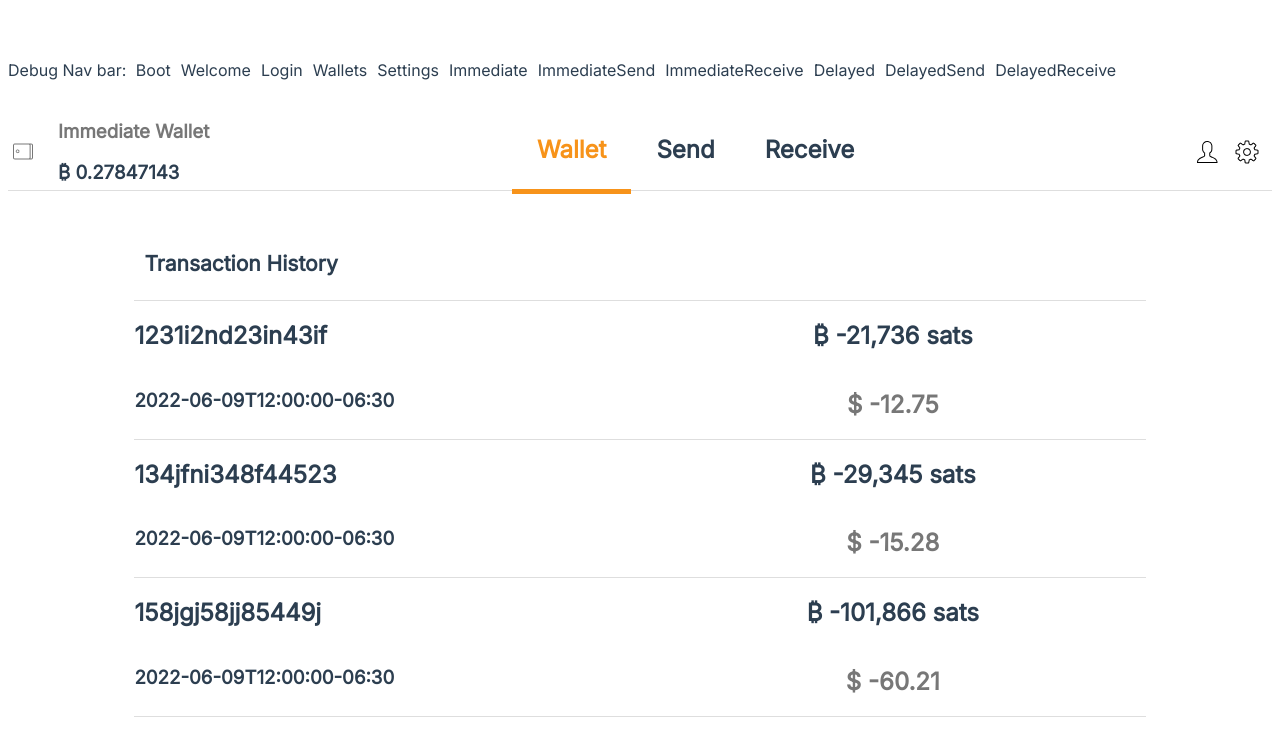
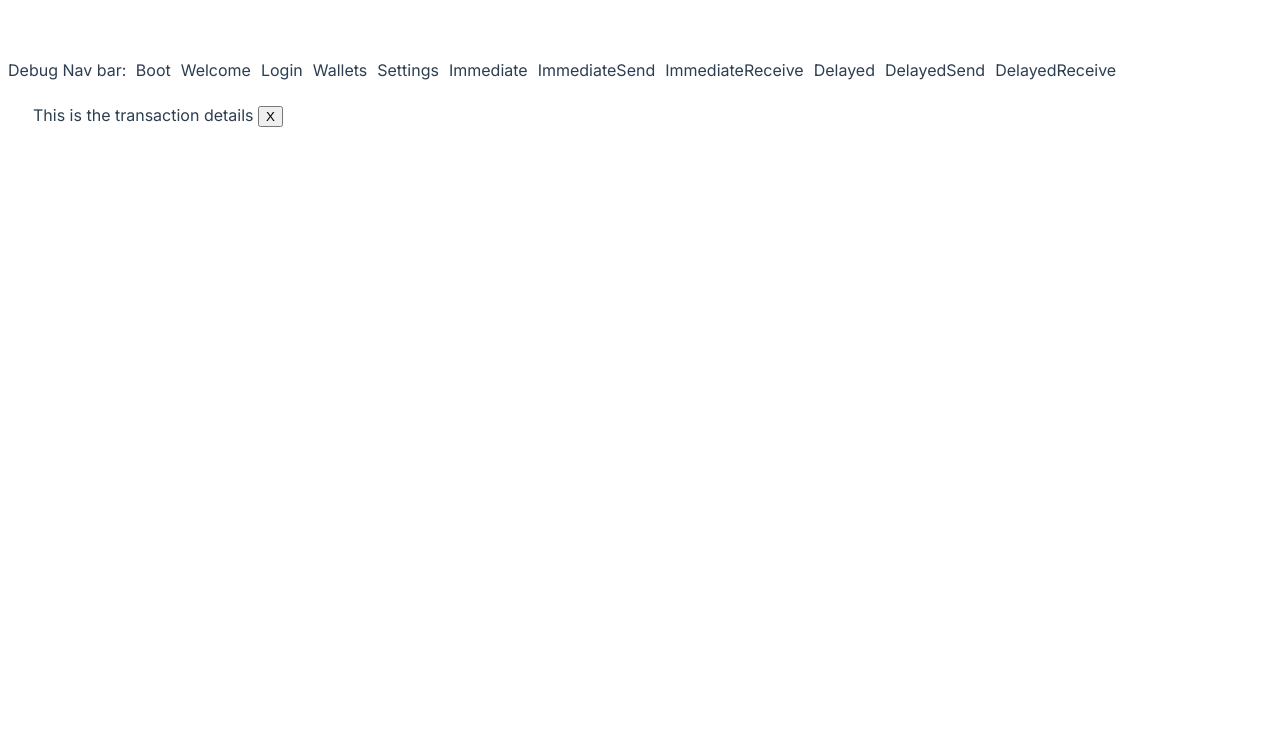
Before and after one commit to epiccurious/arctica-frontend, a Vue app: page /wallets/immediate in a window 1280 px wide. Both pictures are taken after a click on the element 640 px from the left and 370 px from the top of the page. Shown: the top 756 px of the page. Built offline with nearby package versions, Linux system fonts and the light colour scheme.

Commit message:
built a transaction detail component with an emit event button that closes the popup

```diff
--- a/src/views/immediate/Transaction.vue
+++ b/src/views/immediate/Transaction.vue
@@ -1,10 +1,20 @@
 <template>
-<h1>this is the transaction details page</h1>
+    <div class="transactionBlock">
+        This is the transaction details
+        <button @click="$emit('closeOut')">X</button>
+    </div>
 </template>
 
 
 <script>
+export default {
+    props: ['transactions' ],
+    methods: {},
+}
 </script>
 
 <style scoped>
+.transactionBlock{
+    margin:25px;
+}
 </style>
--- a/src/views/immediate/Transactions.vue
+++ b/src/views/immediate/Transactions.vue
@@ -1,5 +1,6 @@
 <template>
-  <div class="page">
+<Transaction v-if="transactionView == true" v-on:closeOut="closeOut"/>
+  <div v-else class="page">
     <NavImmediate />
       <div class="dashboard">
         <div class="head_container">
@@ -24,11 +25,13 @@
 
 <script>
 import NavImmediate from '@/components/NavImmediate'
+import Transaction from './Transaction.vue'
 
 export default {
   name: 'immediate',
   components: {
-    NavImmediate
+    NavImmediate,
+    Transaction
   },
   data() {
       return{
@@ -36,13 +39,19 @@ export default {
               {id: 1, address: '1231i2nd23in43if', balance: 21736, fiat_currency: 12.75, datetime: '2022-06-09T12:00:00-06:30'},
               {id: 2, address: '134jfni348f44523', balance: 29345, fiat_currency: 15.28, datetime: '2022-06-09T12:00:00-06:30'},
               {id: 3, address: '158jgj58jj85449j', balance: 101866, fiat_currency: 60.21, datetime: '2022-06-09T12:00:00-06:30'}
-          ]
+          ],
+          transactionView: false,
       }
   },
     methods: {
       transactionDetail(){
-          console.log(`transaction clicked`)
-      }
+          console.log(`transaction ${this.transactions.id} clicked`)
+          this.transactionView = true
+      },
+      closeOut(){
+          console.log('detail window closed')
+          this.transactionView = false
+      },
   },
 }
 </script>
```
